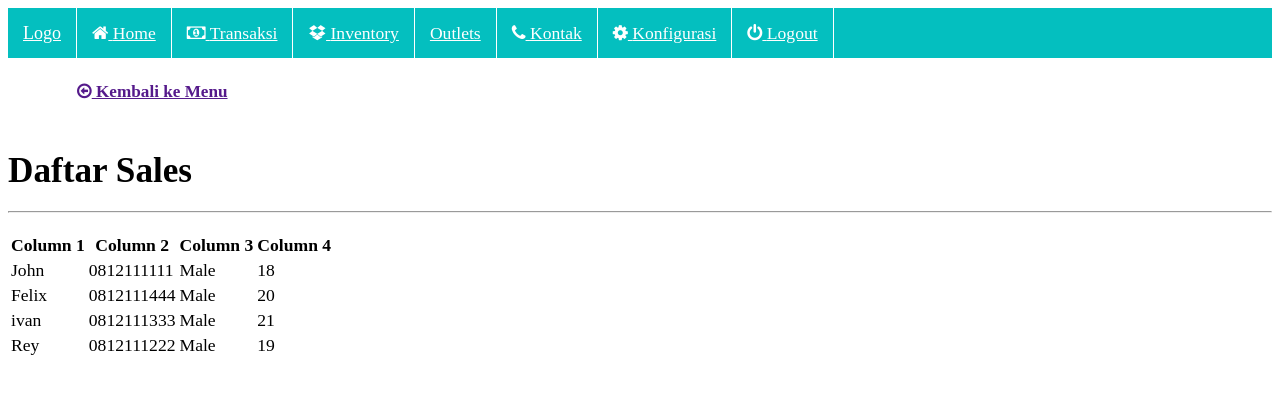
After one commit to luckymahrus/victory, a CodeIgniter app: page /victory/sales/list_sales in a window 1280 px wide. The commit adds this page. Shown: the top 394 px of the page. Run offline with CodeIgniter, Linux system fonts and the light colour scheme; some libraries are stand-ins or nearby versions.

Commit message:
table table daftar

```diff
--- a/application/controllers/Sales.php
+++ b/application/controllers/Sales.php
@@ -43,6 +43,14 @@
 			}
 		}
 
+		public function list_sales(){
+
+			$data['title'] = 'Sales';
+			$data['is_mobile'] = $this->is_mobile;
+			$this->template->load('default','sales/list_sales',$data);
+
+		}
+
 	}
 
  ?>
--- /dev/null
+++ b/application/views/sales/list_sales.php
@@ -0,0 +1,53 @@
+<div class="grid">
+	<div class="row">
+        <div class="cell">
+            <h3><small><a href=""><span class="fa fa-arrow-circle-o-left"></span> Kembali ke Menu</a></small></h3>
+        </div>
+    </div>
+	<div class="row form-title">
+        <div class="cell">
+            <h1 style="margin-bottom: 20px;">Daftar Sales</h1>
+            <hr class="bg-teal">
+        </div>
+    </div>
+	<div class="row">
+		<div class="cell">
+			<table class="table hovered border">
+				<thead>
+					<tr>
+						<th class="sortable-column">Column 1</th>
+						<th class="sortable-column">Column 2</th>
+						<th class="sortable-column">Column 3</th>
+						<th class="sortable-column">Column 4</th>
+					</tr>
+				</thead>
+				<tbody>
+					<tr>
+						<td>John</td>
+						<td>0812111111</td>
+						<td>Male</td>
+						<td>18</td>
+					</tr>
+					<tr>
+						<td>Felix</td>
+						<td>0812111444</td>
+						<td>Male</td>
+						<td>20</td>
+					</tr>
+					<tr>
+						<td>ivan</td>
+						<td>0812111333</td>
+						<td>Male</td>
+						<td>21</td>
+					</tr>
+					<tr>
+						<td>Rey</td>
+						<td>0812111222</td>
+						<td>Male</td>
+						<td>19</td>
+					</tr>
+				</tbody>
+			</table>
+		</div>
+	</div>
+</div>
--- a/application/views/templates/default.php
+++ b/application/views/templates/default.php
@@ -283,18 +283,18 @@
                         <div class="tile-group">
                           <div class="tile-group-title">Outlet</div>
                             <div class="tile-container"><!--Container begin-->
-                              <div class="tile-large tile-big-y bg-lime fg-white" data-role="tile">
+                              <a href="<?php echo base_url('outlets/list_outlet') ?>" class="tile-large tile-big-y bg-lime fg-white" data-role="tile">
                                 <div class="tile-content iconic"><span class="icon mif-shop mif-ani-shake"></span><span class="tile-label">Daftar Outlet</span></div>
-                              </div>
+                              </a>
                               <a href="<?php echo base_url('sales/add_sales') ?>" class="tile tile-wide-x bg-green fg-white" data-role="tile">
                                 <div class="tile-content iconic"><span class="icon mif-user-plus"></span><span class="tile-label">Tambah Sales Baru</span></div>
                               </a>
                               <a href="<?php echo base_url('outlets/add_outlet') ?>" class="tile tile-wide-x bg-emerald fg-white" data-role="tile">
                                 <div class="tile-content iconic"><span class="icon mif-plus"></span><span class="tile-label">Tambah Toko Baru</span></div>
                               </a>
-                              <div class="tile tile-super-x tile-wide-y bg-darkEmerald fg-white" data-role="tile">
+                              <a href="<?php echo base_url('sales/list_sales') ?>" class="tile tile-super-x tile-wide-y bg-darkEmerald fg-white" data-role="tile">
                                 <div class="tile-content iconic"><span class="icon mif-users  mif-ani-float"></span><span class="tile-label">Daftar Sales</span></div>
-                              </div>
+                              </a>
                             </div><!--Container ends-->
                         </div>
 
@@ -310,7 +310,7 @@
                           <div class="tile-group">
                             <span class="tile-group-title">DAFTAR KONTAK</span>
                             <div class="tile-container"> <!--Tile container begins-->
-                              <a href="#" class="tile-large tile-big-y bg-darkCobalt fg-white" data-role="tile">
+                              <a href="<?php echo base_url('customer/list_customer') ?>" class="tile-large tile-big-y bg-darkCobalt fg-white" data-role="tile">
                                 <div class="tile-content iconic">
                                   <span class="icon mif-users mif-ani-bounce"></span>
                                   <span class="tile-label">Daftar Customer</span>
```
Also changed, not shown: application/controllers/Customer.php (+8 -0 lines), application/controllers/Outlets.php (+8 -0 lines), application/views/customer/list_customer.php (added, +53 -0 lines), application/views/outlets/list_outlet.php (added, +53 -0 lines).
